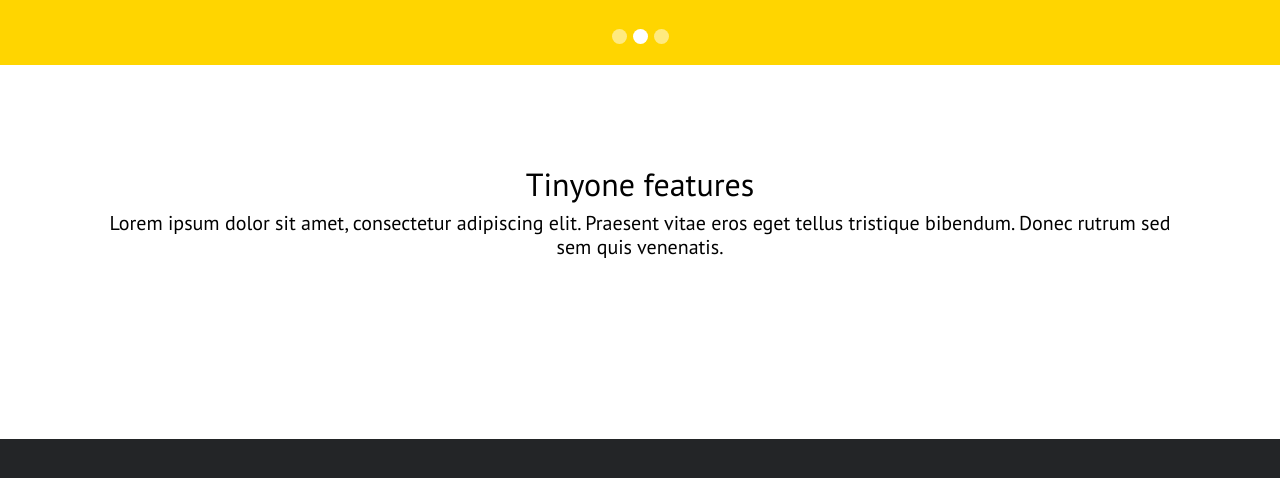
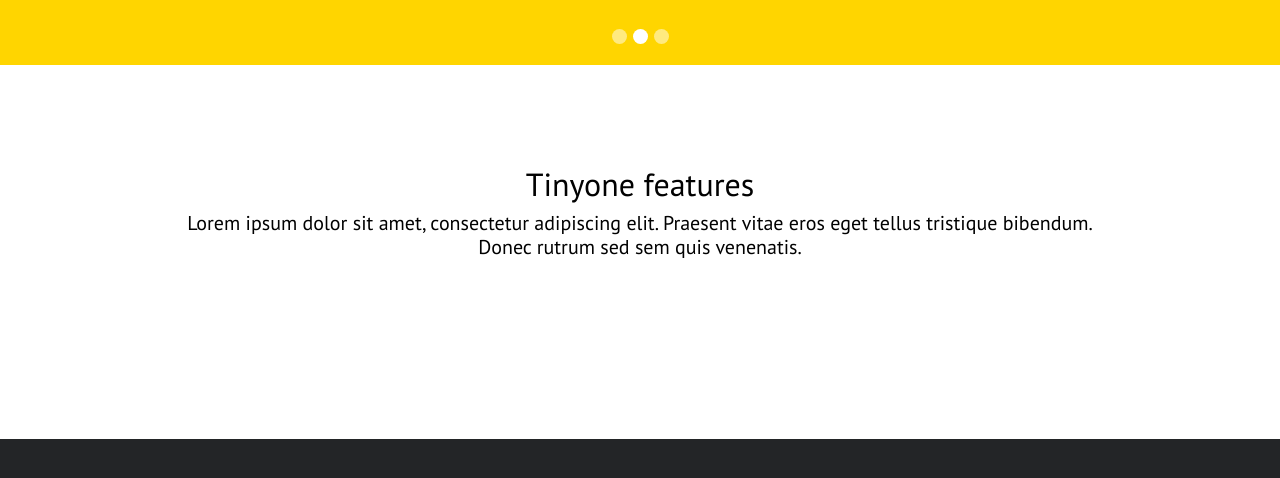
Before and after one commit to rifat-H/TinyOne, a plain HTML site: page index.html in a window 1280 px wide. Shown: the part 624-1102 px from the top of the page. Drawn offline with Linux system fonts and the light colour scheme.

Commit message:
features box fixed

```diff
--- a/css/style.scss
+++ b/css/style.scss
@@ -96,6 +96,7 @@
 }
 
 .f_title {
+    margin: 0 13%;
 
     h5 {
         margin-bottom: 80px;
@@ -146,7 +147,8 @@
 .cus_icon {
     color: $mainYellow;
     padding: 43px 2%;
-    &:hover{
+
+    &:hover {
         color: white;
     }
 }
--- a/index.html
+++ b/index.html
@@ -11,7 +11,8 @@
     <link href="https://fonts.googleapis.com/css?family=PT+Sans" rel="stylesheet">
     <link href="https://fonts.googleapis.com/css?family=PT+Sans:700" rel="stylesheet">
     <!-- fontawesome -->
-    <link rel="stylesheet" href="https://use.fontawesome.com/releases/v5.5.0/css/all.css" integrity="sha384-B4dIYHKNBt8Bc12p+WXckhzcICo0wtJAoU8YZTY5qE0Id1GSseTk6S+L3BlXeVIU"
+    <link rel="stylesheet" href="https://use.fontawesome.com/releases/v5.5.0/css/all.css"
+          integrity="sha384-B4dIYHKNBt8Bc12p+WXckhzcICo0wtJAoU8YZTY5qE0Id1GSseTk6S+L3BlXeVIU"
           crossorigin="anonymous">
     <!-- css -->
     <link rel="stylesheet" href="css/bootstrap.css">
@@ -51,6 +52,7 @@
         <!-- navbar end -->
     </div>
 </header>
+
 <!-- header end -->
 
 <!-- slider start -->
@@ -178,14 +180,10 @@
 
 <section class="features">
     <div class="contanier">
-            <div class="row">
-                <div class="col-md-10 offset-md-1">
         <div class="text-center f_title">
             <h2>Tinyone features</h2>
             <h5>Lorem ipsum dolor sit amet, consectetur adipiscing elit. Praesent vitae eros eget tellus
                 tristique bibendum. Donec rutrum sed sem quis venenatis.</h5>
-                    </div>
-                </div>
         </div>
     </div>
 </section>
@@ -237,7 +235,8 @@
                 <ul class="list-unstyled text-white">
                     <li>HALOVIETNAM LTD<br>
                         66, Dang Van ngu, Dong<br>
-                            Da Hanoi, Vietnam</li>
+                        Da Hanoi, Vietnam
+                    </li>
                     <li>contact@halovietnam.com</li>
                     <li>+844 35149182</li>
                 </ul>
```
Also changed, not shown: css/style.css, 1 other file. Lines whose indentation alone changed are shown as unchanged.
